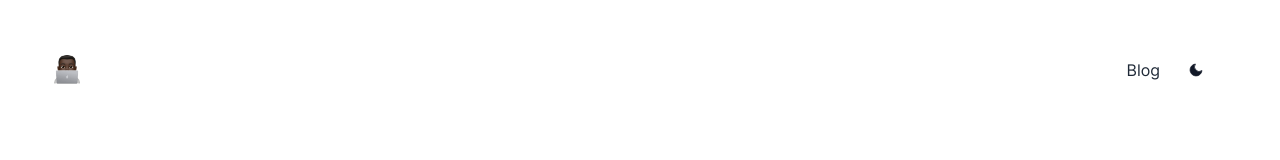
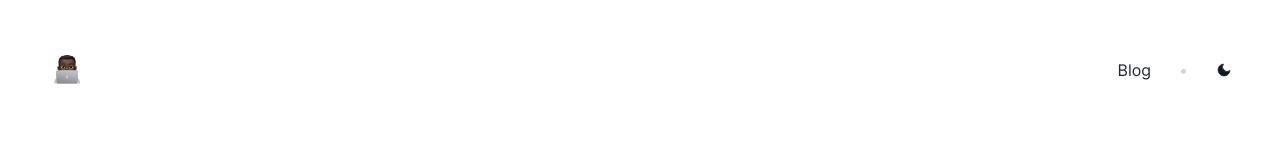
Before and after one commit to adilsonmandlate/adilsonmandlate.dev, a Next.js app: page / in a window 1280 px wide. Shown: the top 160 px of the page. Built offline with nearby package versions, Linux system fonts and the light colour scheme; what @tailwindcss/typography would draw is missing.

Commit message:
feat: add menu separator

```diff
--- a/src/components/Navbar/Navbar.js
+++ b/src/components/Navbar/Navbar.js
@@ -22,6 +22,7 @@ const Navbar = () => {
         <Link href="/blog/">
           <a className="no-underline text-gray-800 dark:text-gray-50">Blog</a>
         </Link>
+        <div className="text-gray-300 mx-7">•</div>
         <button
           aria-label="Toggle dark mode"
           type="button"
@@ -32,7 +33,7 @@ const Navbar = () => {
             viewBox="0 0 24 24"
             fill="currentColor"
             stroke="currentColor"
-            className="w-4 h-4 mx-7"
+            className="w-4 h-4"
           >
             {resolvedTheme === "dark" ? (
               <>
```
